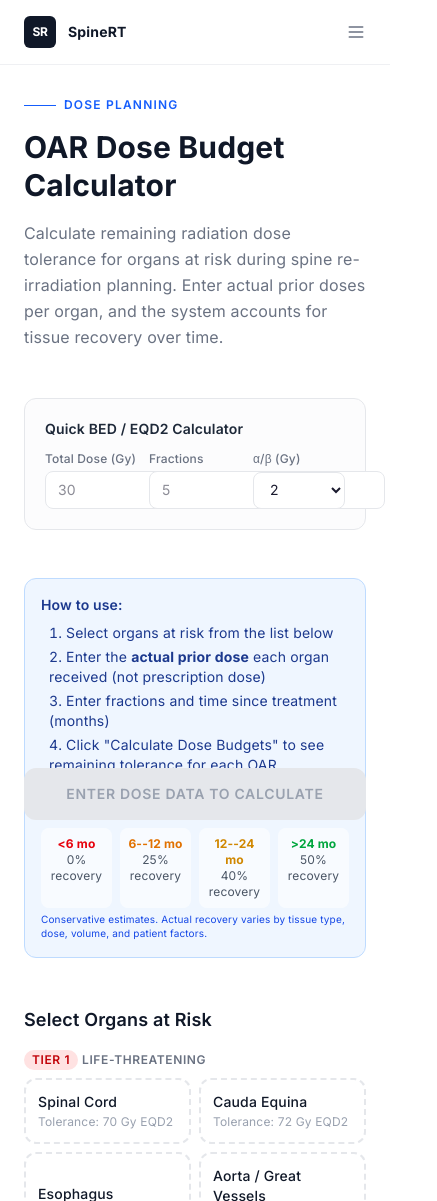
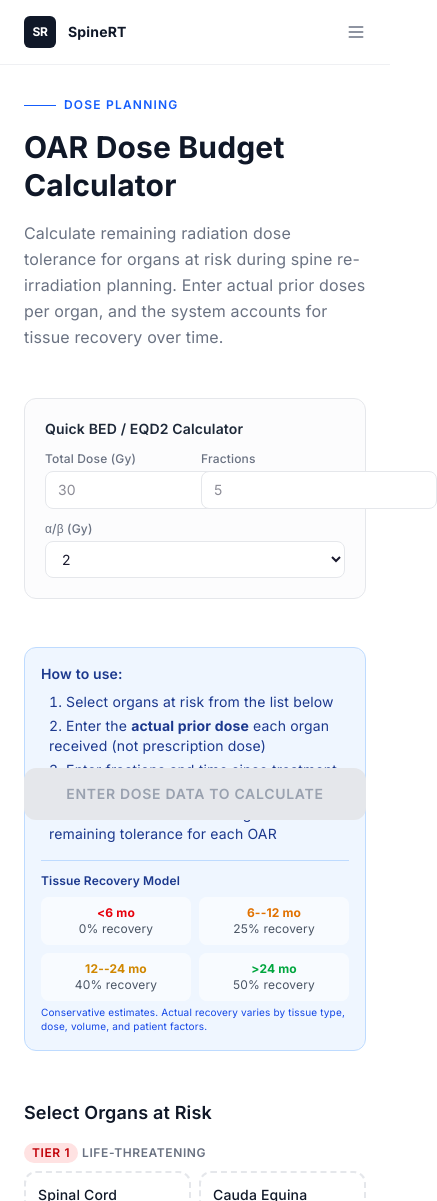
Before and after one commit to kabsam549-bot/spine-hub, a Next.js app: page /dose-budget in a window 390 px wide. Shown: the top 1201 px of the page, 437 px wide, since content can reach past the window. Built offline with nearby package versions, Linux system fonts and the light colour scheme.

Commit message:
Mobile responsiveness fixes: stacking grids, flex-wrap, col-span adjustments

```diff
--- a/src/app/dose-budget/page.tsx
+++ b/src/app/dose-budget/page.tsx
@@ -41,7 +41,7 @@ function BEDCalc() {
   return (
     <div className="rounded-xl border border-gray-200 bg-gray-50/50 p-5">
       <h3 className="text-sm font-semibold text-gray-800 mb-3">Quick BED / EQD2 Calculator</h3>
-      <div className="grid grid-cols-3 gap-3">
+      <div className="grid grid-cols-2 sm:grid-cols-3 gap-3">
         <div className="grid gap-1">
           <label className="text-xs font-medium text-gray-500">Total Dose (Gy)</label>
           <input type="number" step="0.1" value={dose} onChange={(e) => setDose(e.target.value)} placeholder="30"
@@ -52,7 +52,7 @@ function BEDCalc() {
           <input type="number" min="1" value={fx} onChange={(e) => setFx(e.target.value)} placeholder="5"
             className="rounded-lg border border-gray-200 bg-white px-3 py-2 text-sm focus:border-blue-500 focus:outline-none focus:ring-2 focus:ring-blue-500/20" />
         </div>
-        <div className="grid gap-1">
+        <div className="grid gap-1 col-span-2 sm:col-span-1">
           <label className="text-xs font-medium text-gray-500">&alpha;/&beta; (Gy)</label>
           <select value={ab} onChange={(e) => setAb(e.target.value)}
             className="rounded-lg border border-gray-200 bg-white px-3 py-2 text-sm focus:border-blue-500 focus:outline-none focus:ring-2 focus:ring-blue-500/20">
@@ -61,7 +61,7 @@ function BEDCalc() {
         </div>
       </div>
       {result && (
-        <div className="mt-3 flex gap-4 text-sm">
+        <div className="mt-3 flex flex-wrap gap-x-4 gap-y-1 text-sm">
           <span className="text-gray-500">BED: <span className="font-semibold text-gray-800">{result.bed} Gy</span></span>
           <span className="text-gray-500">EQD2: <span className="font-semibold text-gray-800">{result.eqd2} Gy</span></span>
           {dpf && <span className="text-gray-500">Dose/fx: <span className="font-semibold text-gray-800">{dpf} Gy</span></span>}
@@ -232,7 +232,7 @@ export default function DoseBudgetPage() {
             </ol>
             <div className="border-t border-blue-200 pt-3">
               <p className="font-semibold text-xs mb-2">Tissue Recovery Model</p>
-              <div className="grid grid-cols-4 gap-2 text-xs">
+              <div className="grid grid-cols-2 sm:grid-cols-4 gap-2 text-xs">
                 <div className="rounded-lg bg-white/60 p-2 text-center">
                   <p className="font-bold text-red-600">&lt;6 mo</p>
                   <p className="text-gray-600">0% recovery</p>
@@ -295,7 +295,7 @@ export default function DoseBudgetPage() {
                             className="text-xs text-red-400 hover:text-red-600">Remove</button>
                         </div>
                       )}
-                      <div className="grid grid-cols-3 gap-3">
+                      <div className="grid grid-cols-1 sm:grid-cols-3 gap-3">
                         <div className="grid gap-1">
                           <label className="text-xs font-medium text-gray-500">
                             {ci === 0 ? "Prior Dose (Gy)" : "Dose (Gy)"}
--- a/src/app/noms/page.tsx
+++ b/src/app/noms/page.tsx
@@ -254,7 +254,7 @@ export default function NOMSPage() {
             <p className="mt-4 text-sm text-gray-600 leading-relaxed">{recommendation.details}</p>
 
             {/* Selected inputs summary */}
-            <div className="mt-6 pt-4 border-t border-blue-200 grid grid-cols-4 gap-3 text-xs">
+            <div className="mt-6 pt-4 border-t border-blue-200 grid grid-cols-2 sm:grid-cols-4 gap-3 text-xs">
               <div><span className="text-gray-500">ESCC:</span> <span className="font-semibold text-gray-800">{escc?.toUpperCase()}</span></div>
               <div><span className="text-gray-500">Histology:</span> <span className="font-semibold text-gray-800">{radio === "sensitive" ? "Sensitive" : "Resistant"}</span></div>
               <div><span className="text-gray-500">Stability:</span> <span className="font-semibold text-gray-800">{stability?.replace("-", " ")}</span></div>
```
